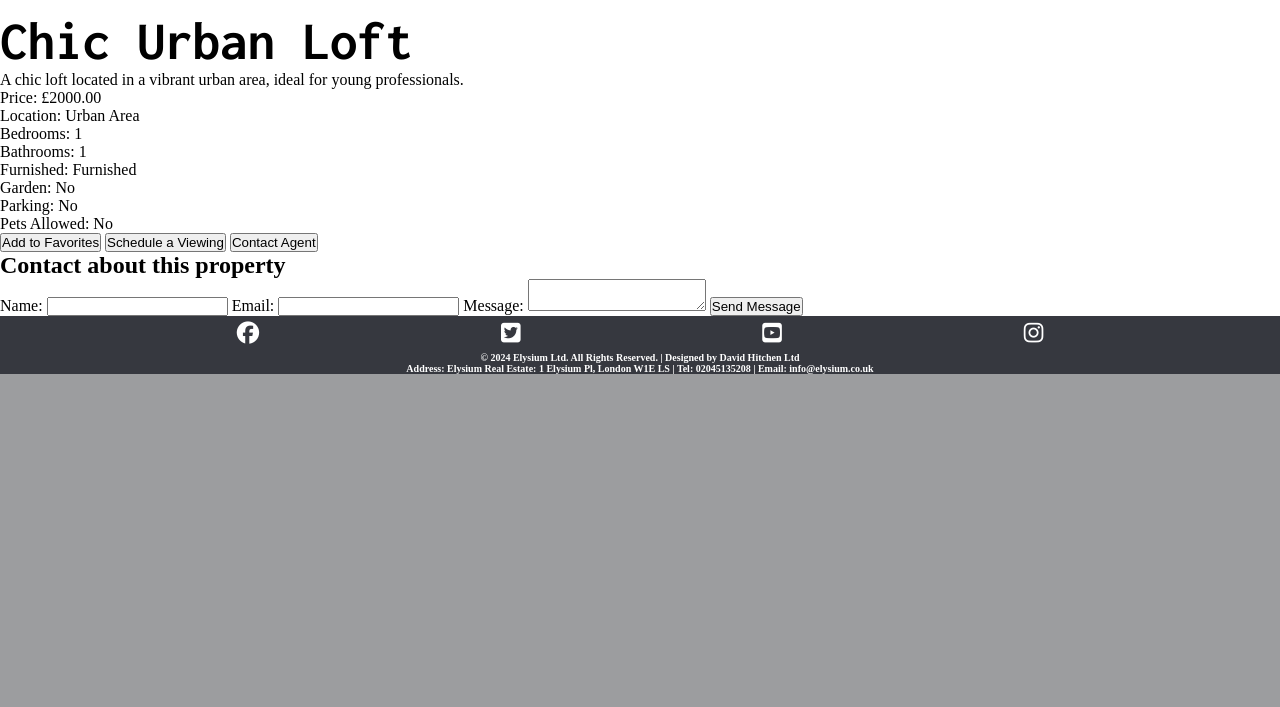
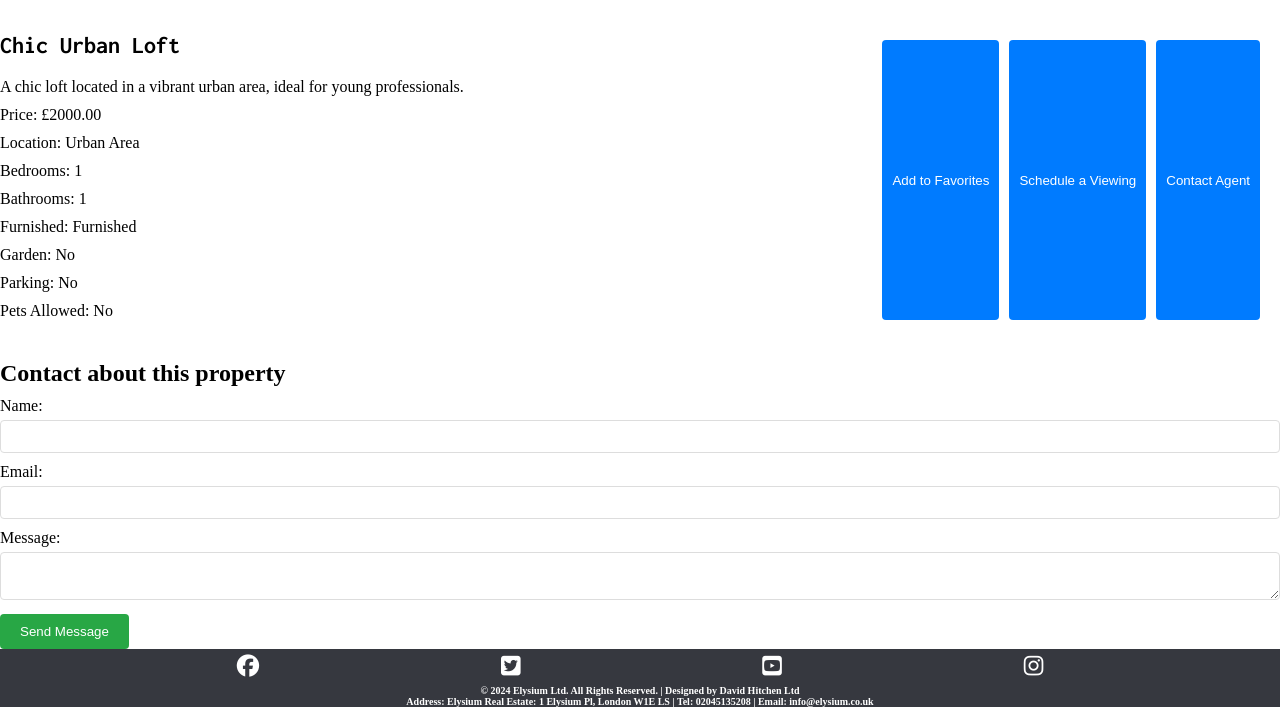
Before and after one commit to Dhitchen28963/elysium-realestate-django, a Django app: page /real_estate/property/7/contact/ in a window 1280 px wide. Shown: the part 1030-1737 px from the top of the page. Before the commit the page ends 1404 px from the top, so only its background shows below. Run offline with Django 4.2, Linux system fonts and the light colour scheme; data comes from the database, SQL or seed files in the repository; some libraries are stand-ins or nearby versions.

Commit message:
Added button to enable dropdown for filter-container and styling for property_detail.html

```diff
--- a/elysium_realestate/settings.py
+++ b/elysium_realestate/settings.py
@@ -27,9 +27,9 @@ TEMPLATES_DIR = os.path.join(BASE_DIR, 'templates')
 SECRET_KEY = os.environ.get("SECRET_KEY")
 
 # SECURITY WARNING: don't run with debug turned on in production!
-DEBUG = False
+DEBUG = True
 
-ALLOWED_HOSTS = ['8000-dhitchen289-elysiumreal-ptafi16ovfr.ws-eu111.gitpod.io', '.herokuapp.com']
+ALLOWED_HOSTS = ['8000-dhitchen289-elysiumreal-ptafi16ovfr.ws-eu114.gitpod.io', '.herokuapp.com']
 
 
 # Application definition
--- a/home/templates/home/index.html
+++ b/home/templates/home/index.html
@@ -12,10 +12,11 @@
     <h3>Search using 'town name' or 'postcode'</h3>
     <form method="get">
       <div class="search-bar">
-        {{ form.search }}
+        <input type="text" name="search" placeholder="Enter location">
         <button type="submit"><i class="fa-solid fa-magnifying-glass"></i></button>
       </div>
-      <div class="filters-container">
+      <button type="button" id="toggle-filters">Show Filters</button>
+      <div class="filters-container" id="filters-container" style="display: none;">
         <label for="property-type">Property Type:</label>
         {{ form.property_type }}
         <label for="bedrooms-min">Bedrooms:</label>
--- a/real_estate/templates/real_estate/property_rent.html
+++ b/real_estate/templates/real_estate/property_rent.html
@@ -15,7 +15,8 @@
         <input type="text" name="search" placeholder="Enter location">
         <button type="submit"><i class="fa-solid fa-magnifying-glass"></i></button>
       </div>
-      <div class="filters-container">
+      <button type="button" id="toggle-filters">Show Filters</button>
+      <div class="filters-container" id="filters-container" style="display: none;">
         <label for="property-type">Property Type:</label>
         {{ form.property_type }}
         <label for="bedrooms-min">Bedrooms:</label>
--- a/real_estate/templates/real_estate/property_sale.html
+++ b/real_estate/templates/real_estate/property_sale.html
@@ -15,7 +15,8 @@
         <input type="text" name="search" placeholder="Enter location">
         <button type="submit"><i class="fa-solid fa-magnifying-glass"></i></button>
       </div>
-      <div class="filters-container">
+      <button type="button" id="toggle-filters">Show Filters</button>
+      <div class="filters-container" id="filters-container" style="display: none;">
         <label for="property-type">Property Type:</label>
         {{ form.property_type }}
         <label for="bedrooms-min">Bedrooms:</label>
--- a/static/css/style.css
+++ b/static/css/style.css
@@ -221,6 +221,145 @@ html {
     font-size: 140%;
     padding: 5px;
     color: #ffffff;
+  }
+
+  /* Styling for property_detail.html page */
+  .property-details {
+    display: flex;
+    flex-wrap: wrap;
+    gap: 20px;
+  }
+
+  .image-container {
+    flex: 1 1 60%;
+    display: flex;
+    gap: 20px;
+  }
+
+  .main-image {
+    flex: 1 1 70%;
+    max-width: 100%;
+    height: auto;
+    border: 1px solid #ddd;
+  }
+
+  .additional-images {
+    flex: 1 1 30%;
+    display: flex;
+    flex-direction: column;
+    gap: 10px;
+  }
+
+  .image-wrapper {
+    position: relative;
+  }
+
+  .image-wrapper img {
+    width: 100%;
+    height: auto;
+    border: 1px solid #ddd;
+    cursor: pointer;
+  }
+
+  .image-wrapper::after {
+    content: attr(data-caption);
+    position: absolute;
+    bottom: 0;
+    left: 0;
+    width: 100%;
+    background-color: rgba(0, 0, 0, 0.7);
+    color: white;
+    text-align: center;
+    padding: 5px 0;
+    font-size: 12px;
+  }
+
+  .property-info {
+    flex: 1 1 40%;
+    display: flex;
+    flex-direction: column;
+    gap: 10px;
+  }
+
+  .property-info h1 {
+    font-size: 24px;
+    margin-bottom: 10px;
+  }
+
+  .property-info .price {
+    font-size: 20px;
+    font-weight: bold;
+    margin-bottom: 10px;
+  }
+
+  .property-actions {
+    display: flex;
+    gap: 10px;
+    margin-top: 20px;
+  }
+
+  .property-actions button {
+    flex: 1 1 auto;
+    padding: 10px;
+    background-color: #007bff;
+    color: white;
+    border: none;
+    cursor: pointer;
+    border-radius: 4px;
+  }
+
+  .property-actions button:hover {
+    background-color: #0056b3;
+  }
+
+  .property-enquiry {
+    flex: 1 1 100%;
+    margin-top: 20px;
+  }
+
+  .property-enquiry h2 {
+    margin-bottom: 10px;
+  }
+
+  .property-enquiry label {
+    display: block;
+    margin-bottom: 5px;
+  }
+
+  .property-enquiry input,
+  .property-enquiry textarea {
+    width: 100%;
+    padding: 8px;
+    margin-bottom: 10px;
+    border: 1px solid #ddd;
+    border-radius: 4px;
+  }
+
+  .property-enquiry button {
+    padding: 10px 20px;
+    background-color: #28a745;
+    color: white;
+    border: none;
+    cursor: pointer;
+    border-radius: 4px;
+  }
+
+  .property-enquiry button:hover {
+    background-color: #218838;
+  }
+
+  .back-link {
+    margin-top: 20px;
+  }
+
+  .back-link a {
+    color: #007bff;
+    text-decoration: none;
+    font-weight: bold;
+  }
+
+  .back-link a:hover {
+    text-decoration: underline;
   }
 
   /* Media query: Foldable phones and smaller screen sizes - landscape and portrait (693px) */
--- a/static/js/script.js
+++ b/static/js/script.js
@@ -85,6 +85,11 @@ function contactAgent(propertyId) {
     }
 }
 
+function openImageCollage(src) {
+    // Implement the logic to open a collage or lightbox with the clicked image
+    alert('Collage function not implemented yet. Image source: ' + src);
+}
+
 document.addEventListener('DOMContentLoaded', function() {
     // Attach event listeners to action buttons if they exist
     document.querySelectorAll('.property-actions button').forEach(button => {
@@ -101,4 +106,27 @@ document.addEventListener('DOMContentLoaded', function() {
             }
         });
     });
+
+    // Image click to open collage
+    document.querySelectorAll('.image-wrapper img').forEach(img => {
+        img.addEventListener('click', function() {
+            openImageCollage(this.src);
+        });
+    });
+
+    // Toggle filters visibility
+    const toggleFiltersButton = document.getElementById('toggle-filters');
+    const filtersContainer = document.getElementById('filters-container');
+
+    if (toggleFiltersButton && filtersContainer) {
+        toggleFiltersButton.addEventListener('click', function () {
+            if (filtersContainer.style.display === 'none' || filtersContainer.style.display === '') {
+                filtersContainer.style.display = 'block';
+                toggleFiltersButton.textContent = 'Hide Filters';
+            } else {
+                filtersContainer.style.display = 'none';
+                toggleFiltersButton.textContent = 'Show Filters';
+            }
+        });
+    }
 });
```
